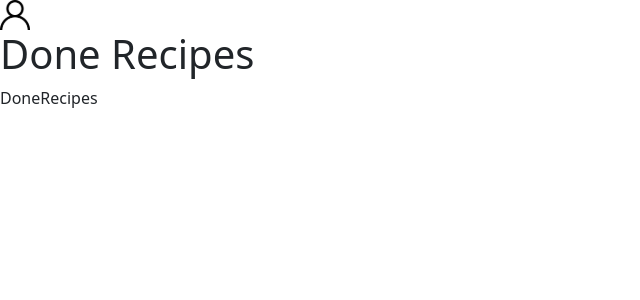
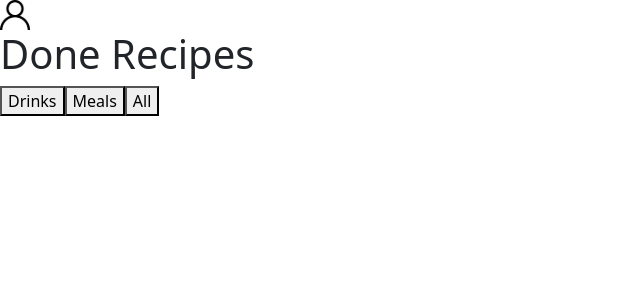
Before and after one commit to JoseBarceloss/AppRecipes, a React (Vite) app: page /done-recipes in a window 1280 px wide. Shown: the top 300 px of the page, without its empty margins (0-640 px from the left). Built offline with nearby package versions, Linux system fonts and the light colour scheme.

Commit message:
test pull Eslint

```diff
--- a/src/Pages/Done Recipes/index.tsx
+++ b/src/Pages/Done Recipes/index.tsx
@@ -1,11 +1,71 @@
-import React from 'react';
+import React, { useState, useEffect } from 'react';
 import Header from '../../Components/Header';
+import { DoneRecipesProps } from '../../types';
 
 function DoneRecipes() {
+  const [doneRecipes, setDoneRecipes] = useState<DoneRecipesProps[]>();
+
+  useEffect(() => {
+    const doneRecipesStorage = JSON.parse(localStorage.getItem('doneRecipes') || '[]');
+    setDoneRecipes(doneRecipesStorage);
+  }, []);
+
+  const filterRecipes = (type: string) => {
+    if (type === 'all') {
+      const doneRecipesStorage = JSON.parse(localStorage.getItem('doneRecipes') || '[]');
+      setDoneRecipes(doneRecipesStorage);
+    } else {
+      const doneRecipesStorage = JSON.parse(localStorage.getItem('doneRecipes') || '[]');
+      const filteredRecipes = doneRecipesStorage.filter(
+        (recipe: any) => recipe.type === type,
+      );
+      setDoneRecipes(filteredRecipes);
+    }
+  };
+
   return (
     <div>
       <Header />
-      <div>DoneRecipes</div>
+      <div>
+
+        <button
+          data-testid="filter-by-drink-btn"
+          onClick={ () => filterRecipes('drink') }
+        >
+          Drinks
+        </button>
+
+        <button
+          data-testid="filter-by-meal-btn"
+          onClick={ () => filterRecipes('meal') }
+        >
+          Meals
+        </button>
+
+        <button
+          data-testid="filter-by-all-btn"
+          onClick={ () => filterRecipes('all') }
+        >
+          All
+        </button>
+
+        {/* Renderização das receitas */}
+
+        {doneRecipes && doneRecipes.map((recipe: DoneRecipesProps, index) => (
+          <div key={ index }>
+            <img
+              data-testid={ `${index}-horizontal-image` }
+              src={ recipe.image }
+              alt={ recipe.name }
+            />
+            <p data-testid={ `${index}-horizontal-top-text` }>{recipe.category}</p>
+            <p data-testid={ `${index}-horizontal-name` }>{recipe.name}</p>
+            <p data-testid={`${index}-horizontal-done-date`}>{recipe.doneDate}</p>
+
+          </div>
+        ))}
+
+      </div>
     </div>
   );
 }
```
Also changed, not shown: src/types/index.ts (+10 -0 lines).
